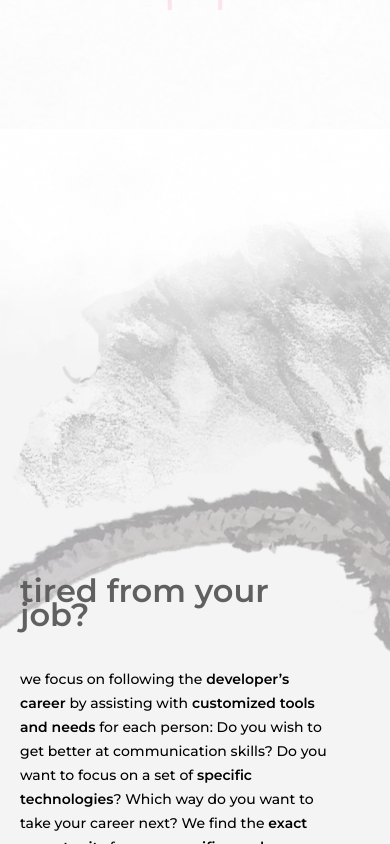
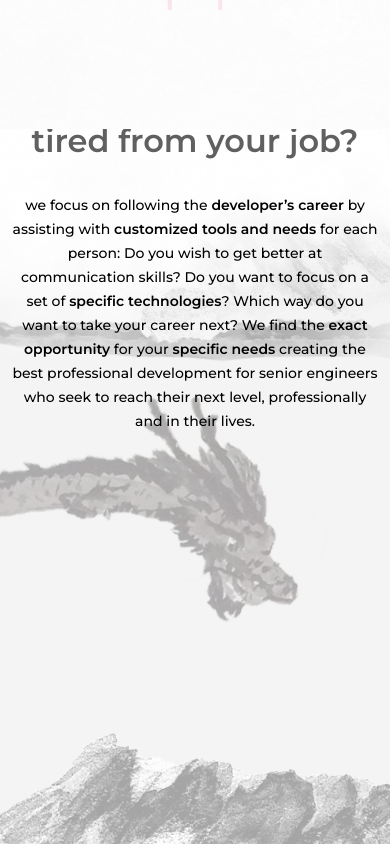
Before and after one commit to bartuchavezc/magenta, a React (Create React App) app: page /talents in a window 390 px wide. Shown: the part 1020-1864 px from the top of the page. Built offline with nearby package versions, Linux system fonts and the light colour scheme.

Commit message:
what we do ready for responsive

```diff
--- a/src/WhatWeDo/WhatWeDo.jsx
+++ b/src/WhatWeDo/WhatWeDo.jsx
@@ -66,12 +66,30 @@ const MainText = styled.article`
     color: ${({theme}) => theme.h1};
     margin-bottom: 40px;
   }
+
+  @media screen and (max-width: 990px) {
+    right: 0;
+    margin-top: 0;
+    width: 100%;
+    max-width: 100%;
+    box-sizing: border-box;
+    padding: 0 10px;
+    text-align: center;
+    align-items: center;
+    h2, p {
+      max-width: 420px;
+    }
+  }
 `
 
 const BigMountain = styled.img`
   z-index: 2;
   transition: .2s ease;
   max-width: 600px;
+
+  @media screen and (max-width: 990px) {
+    max-width: 90%;
+  }
 `
 const Mountain = styled.div`
   display: flex;
@@ -99,6 +117,10 @@ const BigMountain2 = styled.img`
   z-index: 2;
   transition: .2s ease;
   width: 70vw;
+
+  @media screen and (max-width: 990px) {
+    width: initial;
+  }
 `
 
 
@@ -111,6 +133,11 @@ const TailContainer = styled.figure`
   z-index: 0;
   left: -2%;
   top: -4%;
+
+  @media screen and (max-width: 990px) {
+    left: -50%;
+    top: -10%;
+  }
 `
 
 const DragonTail = styled.img`
@@ -131,6 +158,10 @@ const DragonContainer = styled.figure`
   right: -54%;
   bottom: 20%;
   transform: rotateY(-180deg);
+  @media screen and (max-width: 990px) {
+    left: -100%;
+    bottom: 25%;
+  }
 `
 
 const Dragon = styled.img`
```
